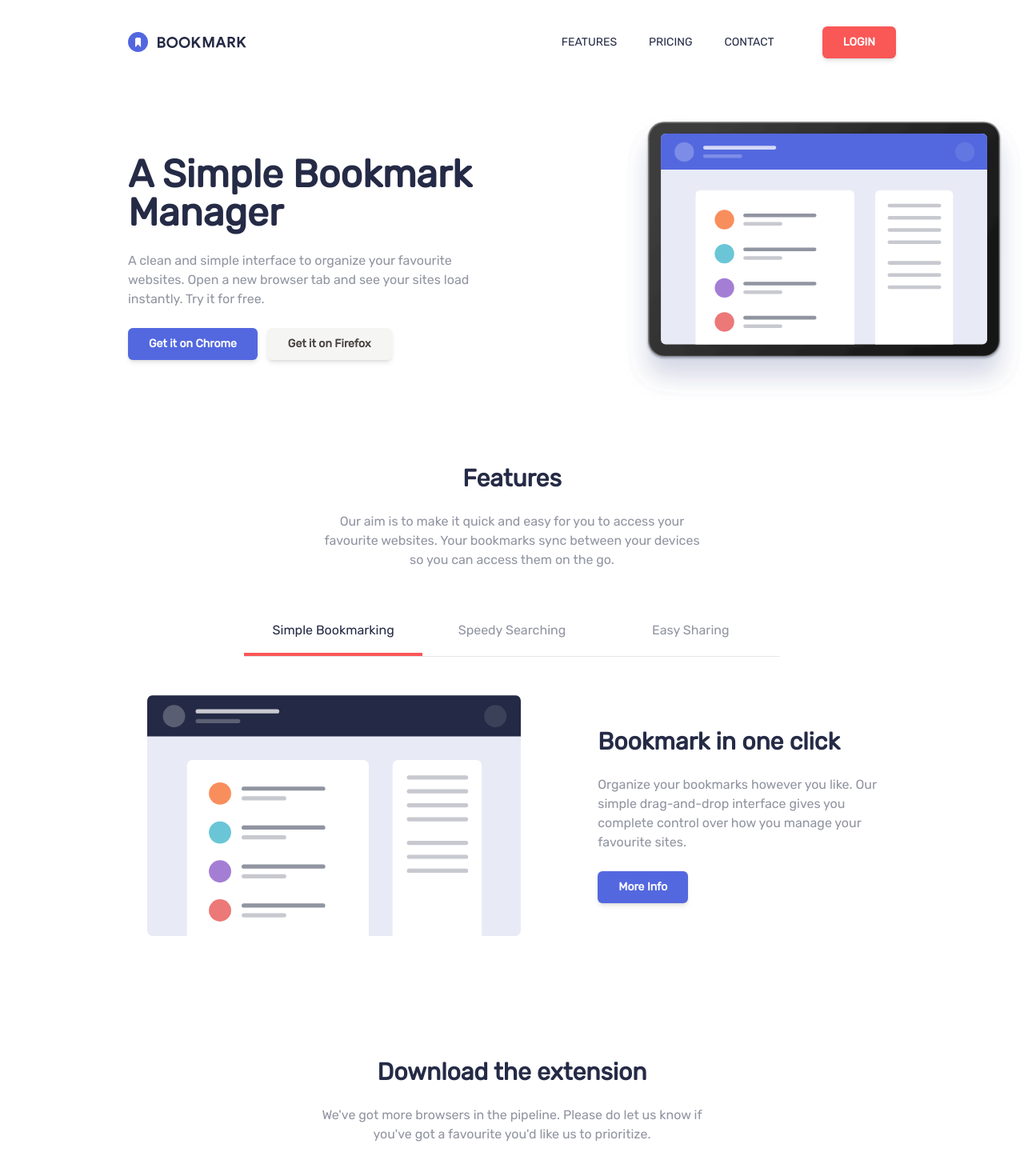
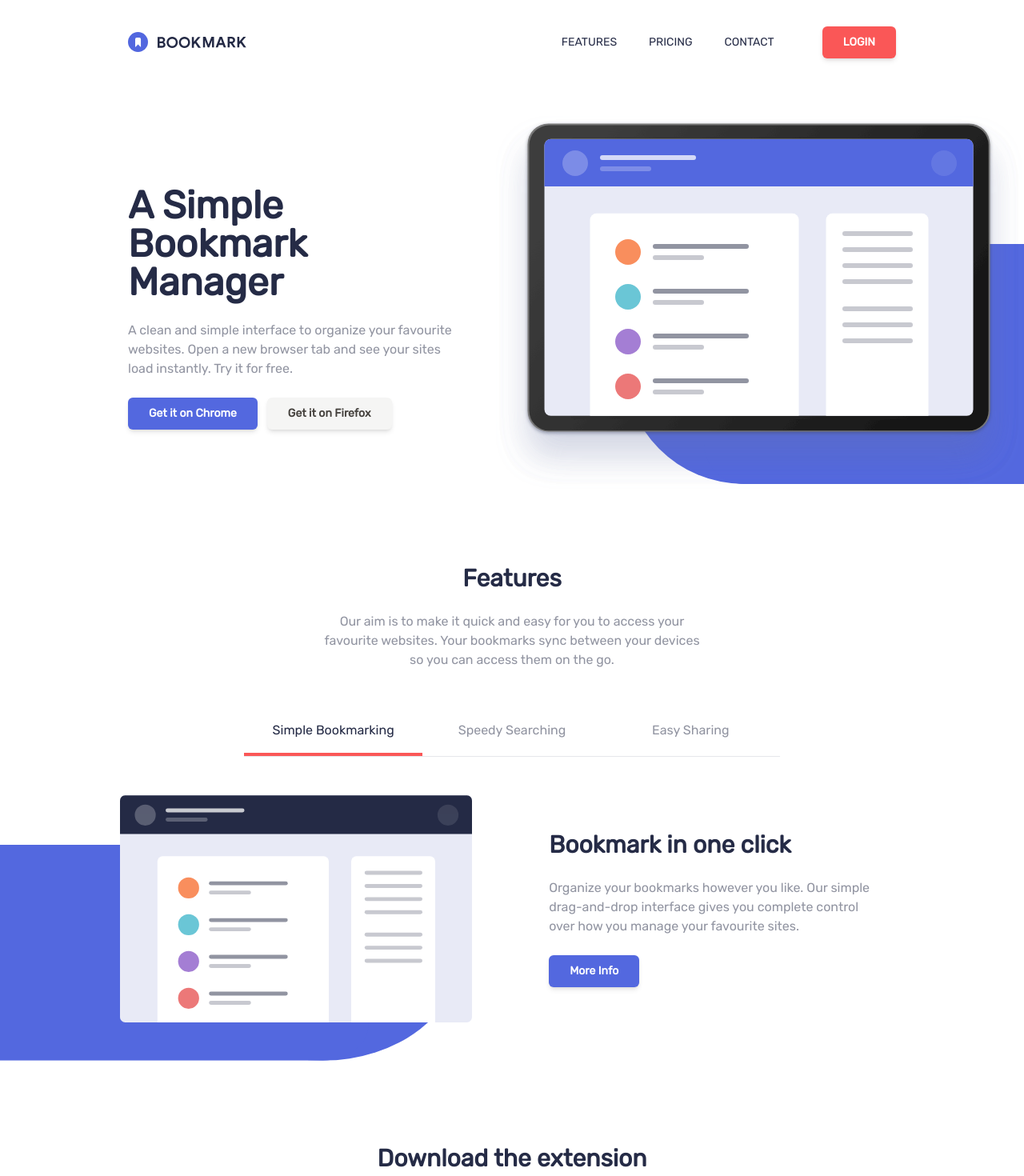
Before and after one commit to mjclaypool/Bookmark-Landing-Page, a React (Vite) app: page / in a window 1280 px wide. Shown: the top 1470 px of the page at 80% size. Built offline with nearby package versions, Linux system fonts and the light colour scheme.

Commit message:
Add geometric background shapes

```diff
--- a/src/components/Features.jsx
+++ b/src/components/Features.jsx
@@ -2,10 +2,10 @@ import FeaturesTabs from "./FeaturesTabs";
 
 export default function Features() {
   return (
-    <div className="flex flex-col items-center px-6 my-20">
+    <div className="flex flex-col items-center my-20">
       <div className="text-center font-rubik max-w-[476px]">
         <h2 className="text-dark-blue text-2xl lg:text-3xl font-bold">Features</h2>
-        <p className="text-grey-blue text-base my-4 lg:my-6">Our aim is to make it quick and easy for you to access your favourite websites. Your bookmarks sync between your devices so you can access them on the go.</p>
+        <p className="text-grey-blue text-base my-4 lg:my-6 px-6 lg:px-0">Our aim is to make it quick and easy for you to access your favourite websites. Your bookmarks sync between your devices so you can access them on the go.</p>
       </div>
       <FeaturesTabs />
     </div>
--- a/src/components/FeaturesTabs.jsx
+++ b/src/components/FeaturesTabs.jsx
@@ -4,6 +4,7 @@ import CTA from "../UI/CTA";
 import featImg1 from "../../images/illustration-features-tab-1.svg";
 import featImg2 from "../../images/illustration-features-tab-2.svg";
 import featImg3 from "../../images/illustration-features-tab-3.svg";
+import bgBlob from "../../images/bg-blob.svg";
 
 export default function FeaturesTabs() {
   const [tab, setTab] = useState("bookmarking");
@@ -87,13 +88,22 @@ export default function FeaturesTabs() {
         </div>
         <hr />
       </div>
-      <div className="flex flex-col lg:flex-row justify-center items-center gap-24 px-6 my-12 lg:px-40">
-        <div>
-          <img src={content[tab].img} alt="Feature illustration" />
+      <div className="flex flex-col lg:flex-row w-[100vw] justify-center items-center gap-24 my-12">
+        <div className="relative flex flex-col w-[100vw] lg:w-[50vw] items-center lg:items-end">
+          <img
+            src={content[tab].img}
+            alt="Feature illustration"
+            className="relative lg:max-w-[440px] max-h-[284px] object-contain px-12 lg:px-0 z-20"
+          />
+          <img
+            src={bgBlob}
+            alt="Blue geometric background shape."
+            className="absolute w-[60vw] lg:w-[45vw] h-full lg:h-[95%] left-0 -bottom-12 z-10 rotate-180"
+          />
         </div>
-        <div className="flex flex-col items-center lg:items-start text-center lg:text-start lg:w-[400px]">
+        <div className="flex flex-col items-center lg:items-start text-center max-w-[476px] lg:max-w-full lg:text-start lg:w-[50vw] lg:pr-12">
           <h3 className="text-dark-blue text-2xl lg:text-3xl font-bold">{content[tab].title}</h3>
-          <p className="text-grey-blue text-base my-4 lg:my-6">{content[tab].text}</p>
+          <p className="text-grey-blue text-base lg:max-w-[410px] my-4 lg:my-6 px-6 lg:px-0">{content[tab].text}</p>
           <div>
             <CTA color="blue">More Info</CTA>
           </div>
--- a/src/components/Hero.jsx
+++ b/src/components/Hero.jsx
@@ -1,19 +1,25 @@
 import CTA from "../UI/CTA.jsx";
 import heroImg from "../../images/illustration-hero.svg";
+import bgBlob from "../../images/bg-blob.svg";
 
 export default function Hero() {
   return (
-    <div className="flex flex-col-reverse lg:flex-row items-center px-6 lg:px-0 mt-10 mb-20">
-      <div className="font-rubik text-center lg:text-start max-w-[780px] lg:px-40">
-        <h1 className="text-dark-blue text-3xl lg:text-5xl font-bold">A Simple Bookmark Manager</h1>
-        <p className="text-grey-blue text-base my-4 lg:my-6">A clean and simple interface to organize your favourite websites. Open a new browser tab and see your sites load instantly. Try it for free.</p>
+    <div className="flex flex-col-reverse lg:flex-row items-center justify-between lg:px-0 mt-10 mb-20">
+      <div className="font-rubik text-center lg:text-start max-w-[780px] lg:w-1/2 lg:pl-40 lg:pr-12">
+        <h1 className="text-dark-blue text-3xl lg:text-5xl font-bold px-14 lg:px-0">A Simple Bookmark Manager</h1>
+        <p className="text-grey-blue text-base my-4 lg:my-6 px-14 lg:px-0">A clean and simple interface to organize your favourite websites. Open a new browser tab and see your sites load instantly. Try it for free.</p>
         <div className="flex justify-center lg:justify-normal gap-3">
           <CTA color="blue">Get it on Chrome</CTA>
           <CTA color="grey">Get it on Firefox</CTA>
         </div>
       </div>
-      <div>
-        <img src={heroImg} alt="Illustration of a webpage." />
+      <div className="relative w-full h-[70vw] max-h-[480px] lg:w-[700px] lg:h-[480px] mb-12 lg:mb-0" >
+        <div className="absolute top-0 lg:left-0 w-full z-20">
+          <img src={heroImg} alt="Illustration of a webpage." className="relative left-0 right-0 mx-auto h-full object-contain" />
+        </div>
+        <div className="absolute lg:w-[500px] lg:h-[340px] h-[70%] w-[80%] z-10 bottom-0 lg:bottom-0 right-0">
+          <img src={bgBlob} alt="Blue geometric background shape." className="absolute h-full right-0 object-contain" />
+        </div>
       </div>
     </div>
   )
```
Also changed, not shown: images/bg-blob.svg (added).
